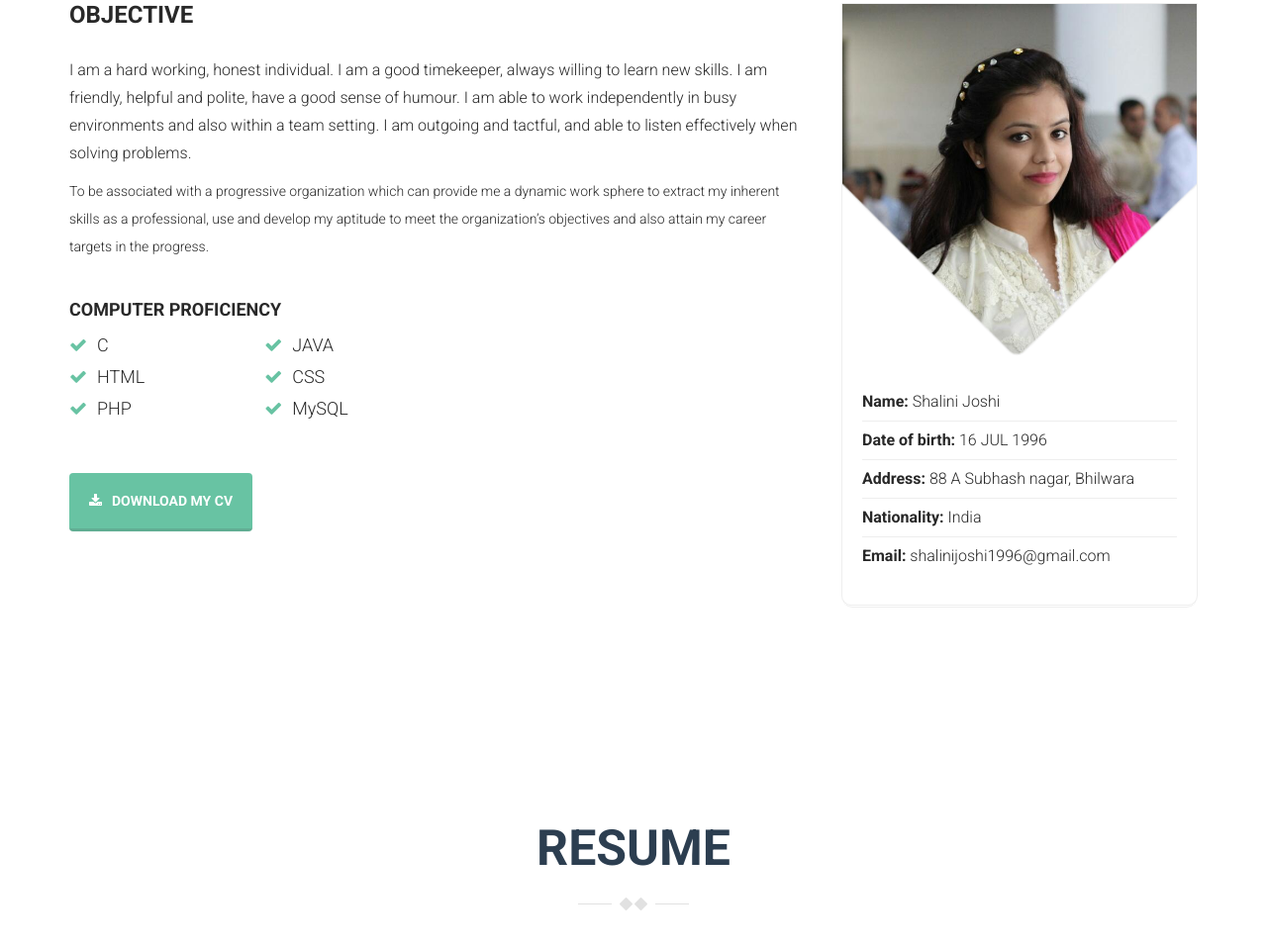
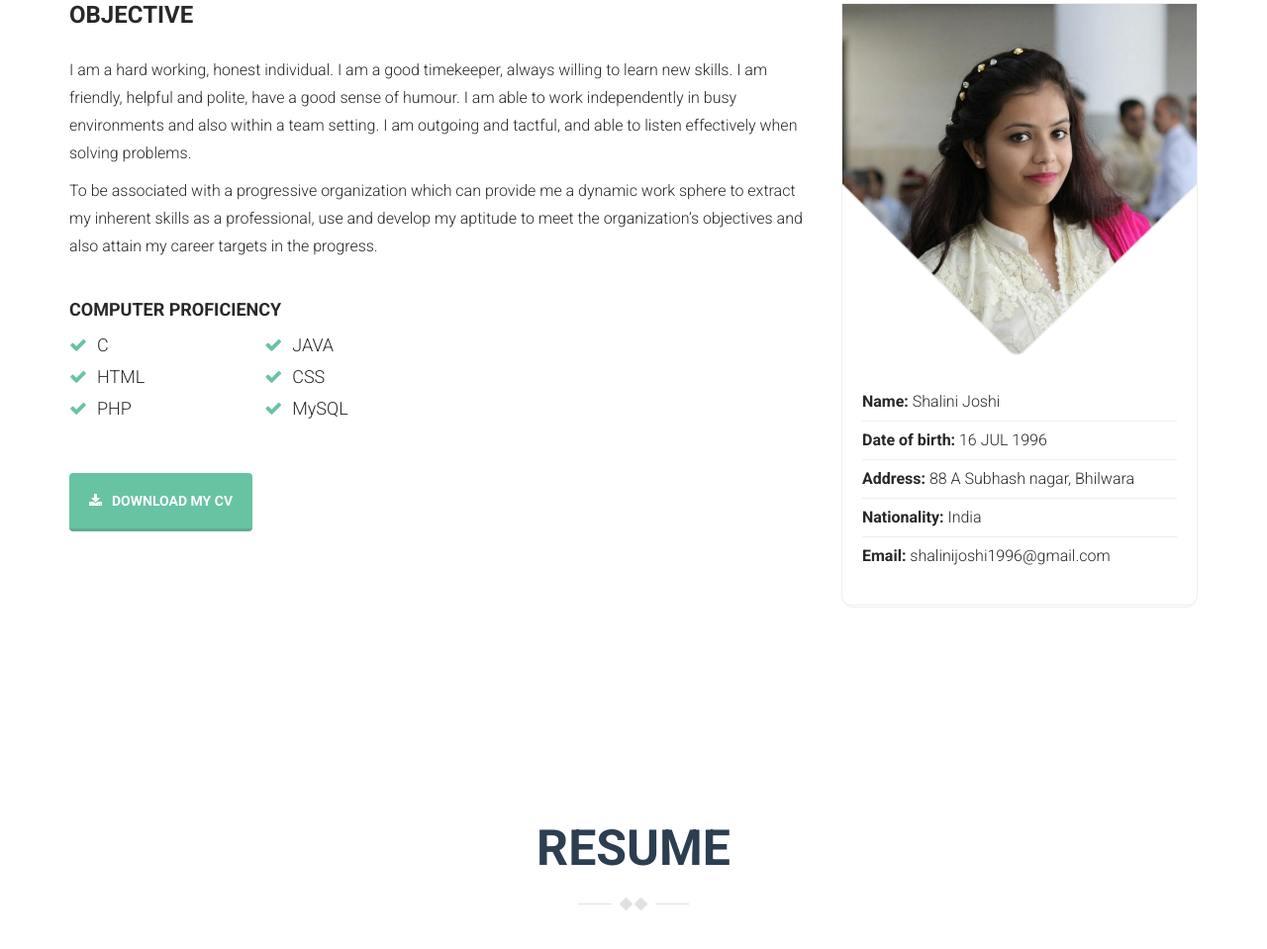
Before and after one commit to joshishalini/cv, a plain HTML site: page index.html in a window 1280 px wide. Shown: the part 1109-2068 px from the top of the page at 99% size. Drawn offline with Linux system fonts and the light colour scheme; some packages are replaced by stand-ins of ours; a script that the page names is missing.

Commit message:
Update index.html

```diff
--- a/index.html
+++ b/index.html
@@ -108,7 +108,7 @@
             <div class="short-info wow fadeInUp">
               <h3>Objective</h3>
               <p style="font-size:16px;">I am a hard working, honest individual. I am a good timekeeper, always willing to learn new skills. I am friendly, helpful and polite, have a good sense of humour. I am able to work independently in busy environments and also within a team setting. I am outgoing and tactful, and able to listen effectively when solving problems.</p>
-			<p>To be associated with a progressive organization which can provide me a dynamic work sphere to extract
+			<p style="font-size:16px;">To be associated with a progressive organization which can provide me a dynamic work sphere to extract
 my inherent skills as a professional, use and develop my aptitude to meet the organization’s objectives and
 also attain my career targets in the progress.<p>
 			</div>
```
